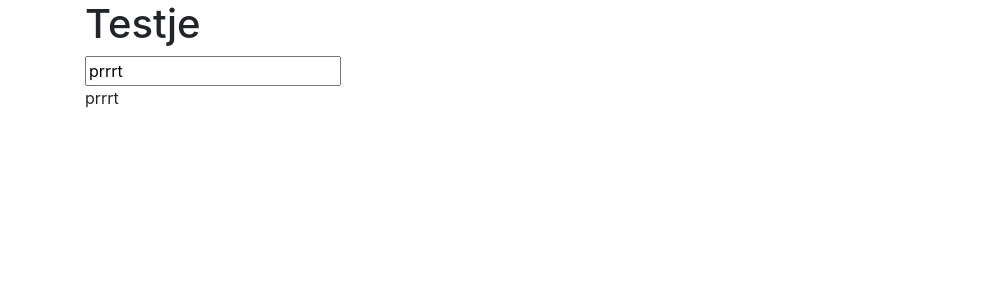
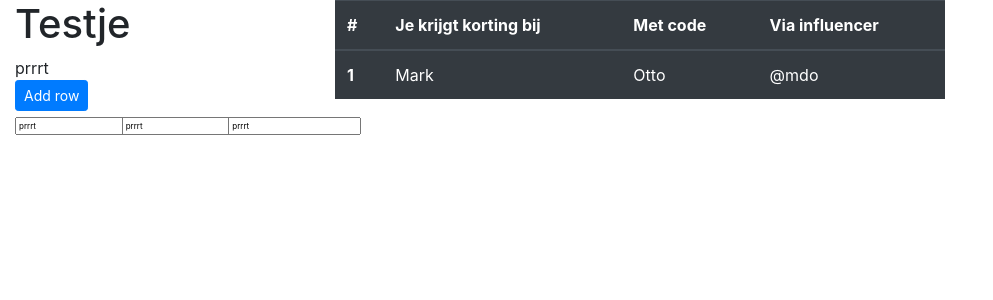
Before and after one commit to coconutsRhealthy/korting, an Angular app: page / in a window 1280 px wide. Shown: the top 300 px of the page, without its empty margins (0-993 px from the left). Built offline with nearby package versions, Linux system fonts and the light colour scheme.

Commit message:
First dirty bootstrap table implementation

```diff
--- a/src/app/influ-table/influ-table.component.css
+++ b/src/app/influ-table/influ-table.component.css
@@ -0,0 +1,4 @@
+input[type="text"]
+{
+    font-size:8px;
+}
--- a/src/app/influ-table/influ-table.component.html
+++ b/src/app/influ-table/influ-table.component.html
@@ -1,13 +1,58 @@
-<div class="container">
-    <h1>Testje</h1>
+<div class="container-fluid">
+    <div class="row">
+      <div class="col-3">
+        <h1>Testje</h1>
 
-      <div>
-        <input type="text" [(ngModel)]="bezig">
-      </div>
+        <!--<div>-->
+        <!---->
+        <!--</div>-->
+
+        <div>
+          {{bezig}}
+        </div>
+
+        <button type="button" (click)="testje()" class="btn btn-primary btn-sm">Add row</button>
 
 
-      <div>
-        {{bezig}}
+        <div class="row" *ngFor="let number of dummyArray; let i=index">
+          <div class="col-4">
+            <input type="text" [(ngModel)]="bezig">
+          </div>
+          <div class="col-4">
+            <input type="text" [(ngModel)]="bezig">
+          </div>
+          <div class="col-4">
+            <input type="text" [(ngModel)]="bezig">
+          </div>
+        </div>
       </div>
+      <div class="col-6">
+        <table class="table table-dark">
+          <thead>
+            <tr>
+              <th scope="col">#</th>
+              <th scope="col">Je krijgt korting bij</th>
+              <th scope="col">Met code</th>
+              <th scope="col">Via influencer</th>
+            </tr>
+          </thead>
+          <tbody>
+
+            <tr *ngFor="let number of dummyArray; let i=index">
+              <th scope="row">{{i + 1}}</th>
+              <td>Mark</td>
+              <td>Otto</td>
+              <td>@mdo</td>
+            </tr>
+
+          </tbody>
+        </table>
+      </div>
+      <div class="col-3">
+
+      </div>
+    </div>
+
+
 
 </div>
--- a/src/app/influ-table/influ-table.component.ts
+++ b/src/app/influ-table/influ-table.component.ts
@@ -9,5 +9,11 @@ export class InfluTableComponent {
 
   bezig = "prrrt";
 
+  dummyArray = Array(1).fill(4);
+
+  testje() {
+    this.dummyArray.push("4");
+  }
+
 
 }
```
